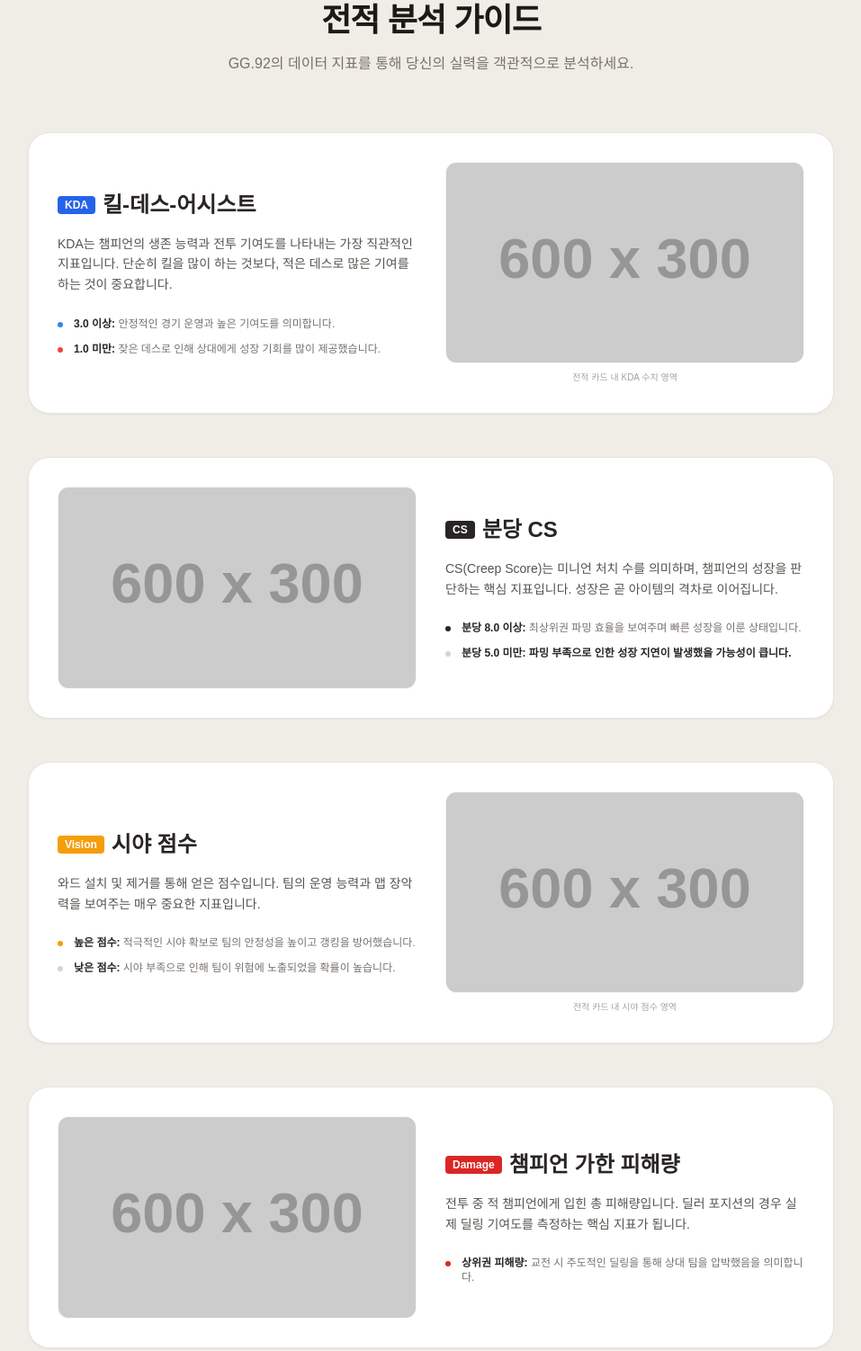
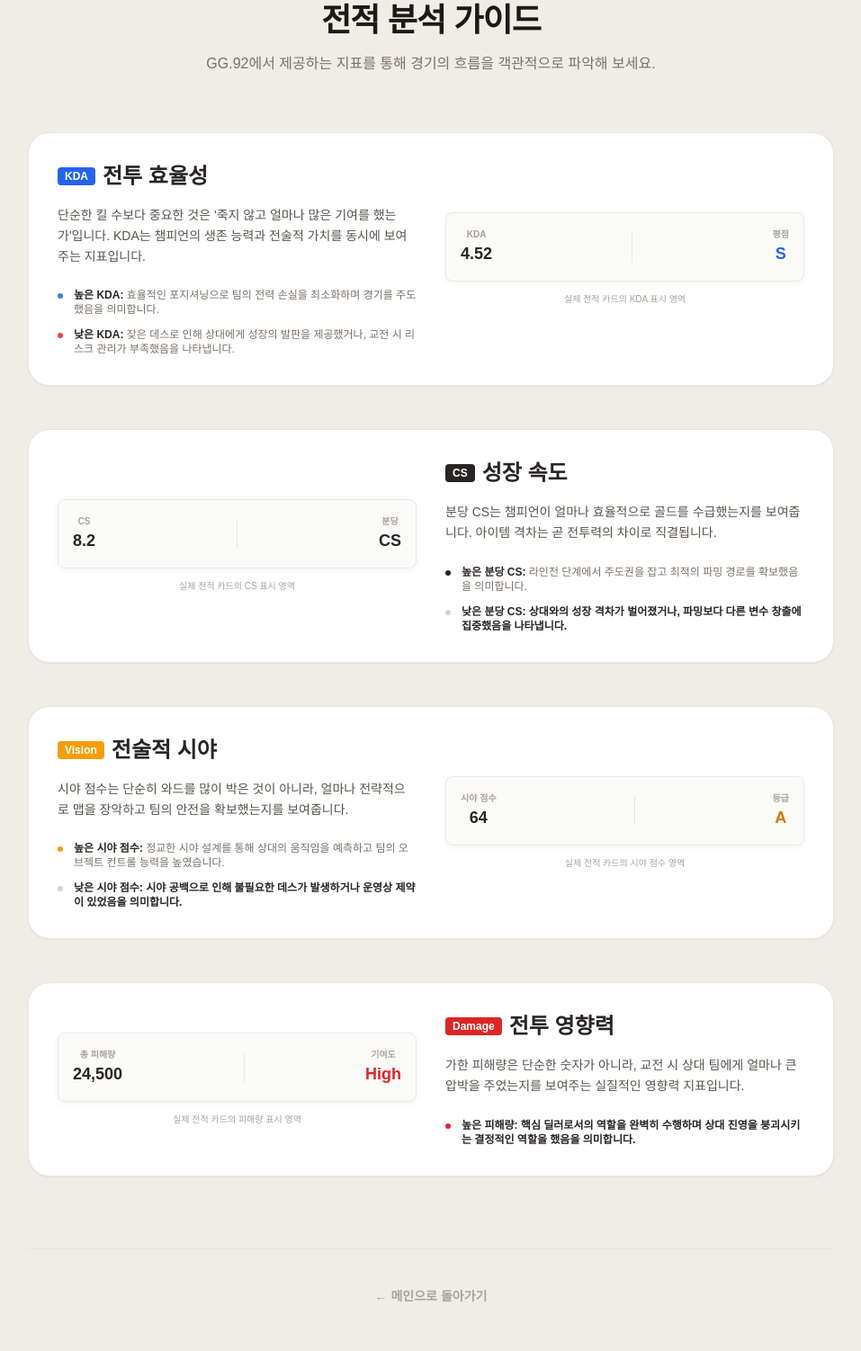
Before and after one commit to rjsgml92/92.GG, a website: page guide.html in a window 1280 px wide. Shown: the part 77-1579 px from the top of the page at 90% size, without its empty margins (161-1118 px from the left). Drawn offline with nearby package versions, Linux system fonts and the light colour scheme; placeholder pictures from the web are drawn by us; a web font is replaced by a local one.

Commit message:
UI: 전적 분석 가이드 문구 최적화 및 UI Mockup 적용

```diff
--- a/guide.html
+++ b/guide.html
@@ -9,10 +9,13 @@
     <style>
         body { font-family: 'Pretendard', sans-serif; background-color: #f0ede6; color: #1a1a1a; }
         .guide-section { transition: all 0.3s ease; }
-        .guide-section:hover { transform: translateX(5px); }
-        .img-placeholder {
-            background: linear-gradient(135deg, #e2e8f0 0%, #f8fafc 100%);
-            border: 2px dashed #cbd5e1;
+        .guide-section:hover { transform: translateY(-5px); }
+        .ui-mockup {
+            background-color: #fff;
+            border: 1px solid #e5e7eb;
+            border-radius: 8px;
+            box-shadow: 0 2px 8px rgba(0,0,0,0.05);
+            font-family: 'Pretendard', sans-serif;
         }
     </style>
 </head>
@@ -20,7 +23,7 @@
     <div class="max-w-4xl mx-auto">
         <div class="text-center mb-16">
             <h1 class="text-4xl font-black text-stone-900 mb-4 tracking-tight">전적 분석 가이드</h1>
-            <p class="text-stone-500 font-medium">GG.92의 데이터 지표를 통해 당신의 실력을 객관적으로 분석하세요.</p>
+            <p class="text-stone-500 font-medium">GG.92에서 제공하는 지표를 통해 경기의 흐름을 객관적으로 파악해 보세요.</p>
         </div>
 
         <div class="space-y-12">
@@ -29,53 +32,70 @@
                 <div class="order-2 md:order-1">
                     <div class="flex items-center gap-2 mb-4">
                         <span class="text-xs font-bold bg-blue-600 text-white px-2 py-0.5 rounded">KDA</span>
-                        <h2 class="text-2xl font-bold text-stone-800">킬-데스-어시스트</h2>
+                        <h2 class="text-2xl font-bold text-stone-800">전투 효율성</h2>
                     </div>
                     <p class="text-stone-600 leading-relaxed mb-6 text-sm">
-                        KDA는 챔피언의 생존 능력과 전투 기여도를 나타내는 가장 직관적인 지표입니다. 단순히 킬을 많이 하는 것보다, 적은 데스로 많은 기여를 하는 것이 중요합니다.
+                        단순한 킬 수보다 중요한 것은 '죽지 않고 얼마나 많은 기여를 했는가'입니다. KDA는 챔피언의 생존 능력과 전술적 가치를 동시에 보여주는 지표입니다.
                     </p>
                     <div class="space-y-3">
                         <div class="flex items-start gap-3 text-xs">
                             <div class="w-1.5 h-1.5 rounded-full bg-blue-500 mt-1.5 shrink-0"></div>
-                            <p class="text-stone-500"><span class="font-bold text-stone-800">3.0 이상:</span> 안정적인 경기 운영과 높은 기여도를 의미합니다.</p>
+                            <p class="text-stone-500"><span class="font-bold text-stone-800">높은 KDA:</span> 효율적인 포지셔닝으로 팀의 전력 손실을 최소화하며 경기를 주도했음을 의미합니다.</p>
                         </div>
                         <div class="flex items-start gap-3 text-xs">
                             <div class="w-1.5 h-1.5 rounded-full bg-red-500 mt-1.5 shrink-0"></div>
-                            <p class="text-stone-500"><span class="font-bold text-stone-800">1.0 미만:</span> 잦은 데스로 인해 상대에게 성장 기회를 많이 제공했습니다.</p>
+                            <p class="text-stone-500"><span class="font-bold text-stone-800">낮은 KDA:</span> 잦은 데스로 인해 상대에게 성장의 발판을 제공했거나, 교전 시 리스크 관리가 부족했음을 나타냅니다.</p>
                         </div>
                     </div>
                 </div>
                 <div class="order-1 md:order-2">
-                    <div class="relative group">
-                        <img src="guide-kda.png" alt="KDA 지표 위치" class="w-full rounded-xl shadow-inner border border-stone-100 object-cover aspect-video bg-stone-100" onerror="this.src='https://via.placeholder.com/600x300?text=KDA+Screenshot+Here'">
-                        <div class="absolute inset-0 bg-black/0 group-hover:bg-black/5 transition-colors rounded-xl"></div>
+                    <div class="ui-mockup p-4 flex items-center justify-between bg-stone-50">
+                        <div class="text-center">
+                            <div class="text-[10px] text-stone-400 font-bold uppercase">KDA</div>
+                            <div class="text-lg font-black text-stone-800">4.52</div>
+                        </div>
+                        <div class="h-8 w-[1px] bg-stone-200"></div>
+                        <div class="text-center">
+                            <div class="text-[10px] text-stone-400 font-bold uppercase">평점</div>
+                            <div class="text-lg font-black text-blue-600">S</div>
+                        </div>
                     </div>
-                    <p class="text-center text-[10px] text-stone-400 mt-2">전적 카드 내 KDA 수치 영역</p>
+                    <p class="text-center text-[10px] text-stone-400 mt-3">실제 전적 카드의 KDA 표시 영역</p>
                 </div>
             </div>
 
             <!-- CS 섹션 -->
             <div class="guide-section bg-white p-8 rounded-3xl shadow-sm border border-stone-200 grid grid-cols-1 md:grid-cols-2 gap-8 items-center">
                 <div class="relative group">
-                    <img src="guide-cs.png" alt="CS 지표 위치" class="w-full rounded-xl shadow-inner border border-stone-100 object-cover aspect-video bg-stone-100" onerror="this.src='https://via.placeholder.com/600x300?text=CS+Screenshot+Here'">
-                    <div class="absolute inset-0 bg-black/0 group-hover:bg-black/5 transition-colors rounded-xl"></div>
+                    <div class="ui-mockup p-4 flex items-center justify-between bg-stone-50">
+                        <div class="text-center">
+                            <div class="text-[10px] text-stone-400 font-bold uppercase">CS</div>
+                            <div class="text-lg font-black text-stone-800">8.2</div>
+                        </div>
+                        <div class="h-8 w-[1px] bg-stone-200"></div>
+                        <div class="text-center">
+                            <div class="text-[10px] text-stone-400 font-bold uppercase">분당</div>
+                            <div class="text-lg font-black text-stone-800">CS</div>
+                        </div>
+                    </div>
+                    <p class="text-center text-[10px] text-stone-400 mt-3">실제 전적 카드의 CS 표시 영역</p>
                 </div>
                 <div>
                     <div class="flex items-center gap-2 mb-4">
                         <span class="text-xs font-bold bg-stone-800 text-white px-2 py-0.5 rounded">CS</span>
-                        <h2 class="text-2xl font-bold text-stone-800">분당 CS</h2>
+                        <h2 class="text-2xl font-bold text-stone-800">성장 속도</h2>
                     </div>
                     <p class="text-stone-600 leading-relaxed mb-6 text-sm">
-                        CS(Creep Score)는 미니언 처치 수를 의미하며, 챔피언의 성장을 판단하는 핵심 지표입니다. 성장은 곧 아이템의 격차로 이어집니다.
+                        분당 CS는 챔피언이 얼마나 효율적으로 골드를 수급했는지를 보여줍니다. 아이템 격차는 곧 전투력의 차이로 직결됩니다.
                     </p>
                     <div class="space-y-3">
                         <div class="flex items-start gap-3 text-xs">
                             <div class="w-1.5 h-1.5 rounded-full bg-stone-800 mt-1.5 shrink-0"></div>
-                            <p class="text-stone-500"><span class="font-bold text-stone-800">분당 8.0 이상:</span> 최상위권 파밍 효율을 보여주며 빠른 성장을 이룬 상태입니다.</p>
+                            <p class="text-stone-500"><span class="font-bold text-stone-800">높은 분당 CS:</span> 라인전 단계에서 주도권을 잡고 최적의 파밍 경로를 확보했음을 의미합니다.</p>
                         </div>
                         <div class="flex items-start gap-3 text-xs">
                             <div class="w-1.5 h-1.5 rounded-full bg-stone-300 mt-1.5 shrink-0"></div>
-                            <p class="text-stone-500"><span class="font-bold text-stone-800">분당 5.0 미만:</strong> 파밍 부족으로 인한 성장 지연이 발생했을 가능성이 큽니다.</p>
+                            <p class="text-stone-500"><span class="font-bold text-stone-800">낮은 분당 CS:</strong> 상대와의 성장 격차가 벌어졌거나, 파밍보다 다른 변수 창출에 집중했음을 나타냅니다.</p>
                         </div>
                     </div>
                 </div>
@@ -86,49 +106,66 @@
                 <div class="order-2 md:order-1">
                     <div class="flex items-center gap-2 mb-4">
                         <span class="text-xs font-bold bg-amber-500 text-white px-2 py-0.5 rounded">Vision</span>
-                        <h2 class="text-2xl font-bold text-stone-800">시야 점수</h2>
+                        <h2 class="text-2xl font-bold text-stone-800">전술적 시야</h2>
                     </div>
                     <p class="text-stone-600 leading-relaxed mb-6 text-sm">
-                        와드 설치 및 제거를 통해 얻은 점수입니다. 팀의 운영 능력과 맵 장악력을 보여주는 매우 중요한 지표입니다.
+                        시야 점수는 단순히 와드를 많이 박은 것이 아니라, 얼마나 전략적으로 맵을 장악하고 팀의 안전을 확보했는지를 보여줍니다.
                     </p>
                     <div class="space-y-3">
                         <div class="flex items-start gap-3 text-xs">
                             <div class="w-1.5 h-1.5 rounded-full bg-amber-500 mt-1.5 shrink-0"></div>
-                            <p class="text-stone-500"><span class="font-bold text-stone-800">높은 점수:</span> 적극적인 시야 확보로 팀의 안정성을 높이고 갱킹을 방어했습니다.</p>
+                            <p class="text-stone-500"><span class="font-bold text-stone-800">높은 시야 점수:</span> 정교한 시야 설계를 통해 상대의 움직임을 예측하고 팀의 오브젝트 컨트롤 능력을 높였습니다.</p>
                         </div>
                         <div class="flex items-start gap-3 text-xs">
                             <div class="w-1.5 h-1.5 rounded-full bg-stone-300 mt-1.5 shrink-0"></div>
-                            <p class="text-stone-500"><span class="font-bold text-stone-800">낮은 점수:</span> 시야 부족으로 인해 팀이 위험에 노출되었을 확률이 높습니다.</p>
+                            <p class="text-stone-500"><span class="font-bold text-stone-800">낮은 시야 점수:</strong> 시야 공백으로 인해 불필요한 데스가 발생하거나 운영상 제약이 있었음을 의미합니다.</p>
                         </div>
                     </div>
                 </div>
                 <div class="order-1 md:order-2">
-                    <div class="relative group">
-                        <img src="guide-vision.png" alt="시야 점수 지표 위치" class="w-full rounded-xl shadow-inner border border-stone-100 object-cover aspect-video bg-stone-100" onerror="this.src='https://via.placeholder.com/600x300?text=Vision+Screenshot+Here'">
-                        <div class="absolute inset-0 bg-black/0 group-hover:bg-black/5 transition-colors rounded-xl"></div>
+                    <div class="ui-mockup p-4 flex items-center justify-between bg-stone-50">
+                        <div class="text-center">
+                            <div class="text-[10px] text-stone-400 font-bold uppercase">시야 점수</div>
+                            <div class="text-lg font-black text-stone-800">64</div>
+                        </div>
+                        <div class="h-8 w-[1px] bg-stone-200"></div>
+                        <div class="text-center">
+                            <div class="text-[10px] text-stone-400 font-bold uppercase">등급</div>
+                            <div class="text-lg font-black text-amber-600">A</div>
+                        </div>
                     </div>
-                    <p class="text-center text-[10px] text-stone-400 mt-2">전적 카드 내 시야 점수 영역</p>
+                    <p class="text-center text-[10px] text-stone-400 mt-3">실제 전적 카드의 시야 점수 영역</p>
                 </div>
             </div>
 
             <!-- 피해량 섹션 -->
             <div class="guide-section bg-white p-8 rounded-3xl shadow-sm border border-stone-200 grid grid-cols-1 md:grid-cols-2 gap-8 items-center">
                 <div class="relative group">
-                    <img src="guide-damage.png" alt="피해량 지표 위치" class="w-full rounded-xl shadow-inner border border-stone-100 object-cover aspect-video bg-stone-100" onerror="this.src='https://via.placeholder.com/600x300?text=Damage+Screenshot+Here'">
-                    <div class="absolute inset-0 bg-black/0 group-hover:bg-black/5 transition-colors rounded-xl"></div>
+                    <div class="ui-mockup p-4 flex items-center justify-between bg-stone-50">
+                        <div class="text-center">
+                            <div class="text-[10px] text-stone-400 font-bold uppercase">총 피해량</div>
+                            <div class="text-lg font-black text-stone-800">24,500</div>
+                        </div>
+                        <div class="h-8 w-[1px] bg-stone-200"></div>
+                        <div class="text-center">
+                            <div class="text-[10px] text-stone-400 font-bold uppercase">기여도</div>
+                            <div class="text-lg font-black text-red-600">High</div>
+                        </div>
+                    </div>
+                    <p class="text-center text-[10px] text-stone-400 mt-3">실제 전적 카드의 피해량 표시 영역</p>
                 </div>
                 <div>
                     <div class="flex items-center gap-2 mb-4">
                         <span class="text-xs font-bold bg-red-600 text-white px-2 py-0.5 rounded">Damage</span>
-                        <h2 class="text-2xl font-bold text-stone-800">챔피언 가한 피해량</h2>
+                        <h2 class="text-2xl font-bold text-stone-800">전투 영향력</h2>
                     </div>
                     <p class="text-stone-600 leading-relaxed mb-6 text-sm">
-                        전투 중 적 챔피언에게 입힌 총 피해량입니다. 딜러 포지션의 경우 실제 딜링 기여도를 측정하는 핵심 지표가 됩니다.
+                        가한 피해량은 단순한 숫자가 아니라, 교전 시 상대 팀에게 얼마나 큰 압박을 주었는지를 보여주는 실질적인 영향력 지표입니다.
                     </p>
                     <div class="space-y-3">
                         <div class="flex items-start gap-3 text-xs">
                             <div class="w-1.5 h-1.5 rounded-full bg-red-600 mt-1.5 shrink-0"></div>
-                            <p class="text-stone-500"><span class="font-bold text-stone-800">상위권 피해량:</span> 교전 시 주도적인 딜링을 통해 상대 팀을 압박했음을 의미합니다.</p>
+                            <p class="text-stone-500"><span class="font-bold text-stone-800">높은 피해량:</strong> 핵심 딜러로서의 역할을 완벽히 수행하며 상대 진영을 붕괴시키는 결정적인 역할을 했음을 의미합니다.</p>
                         </div>
                     </div>
                 </div>
```
